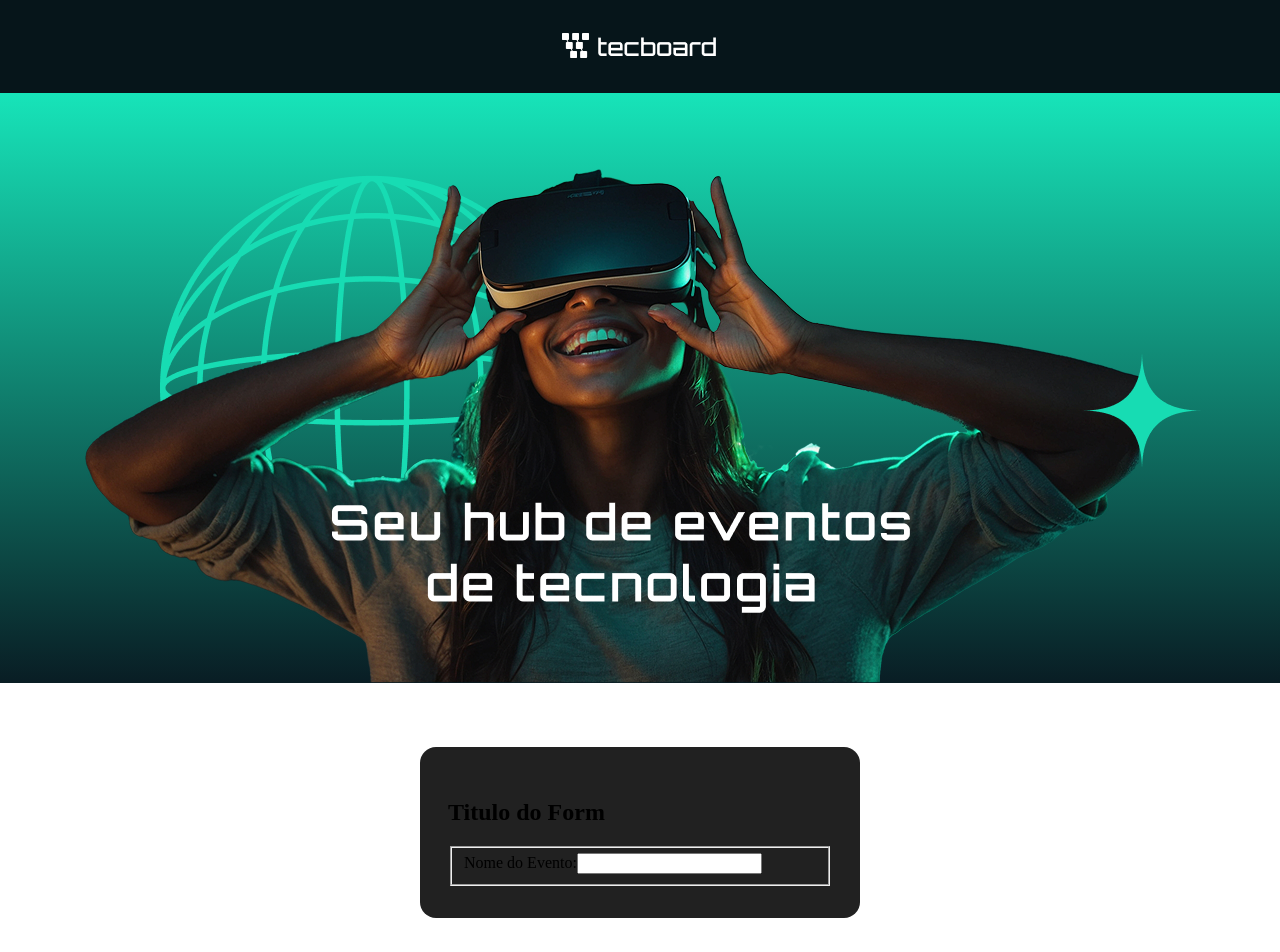
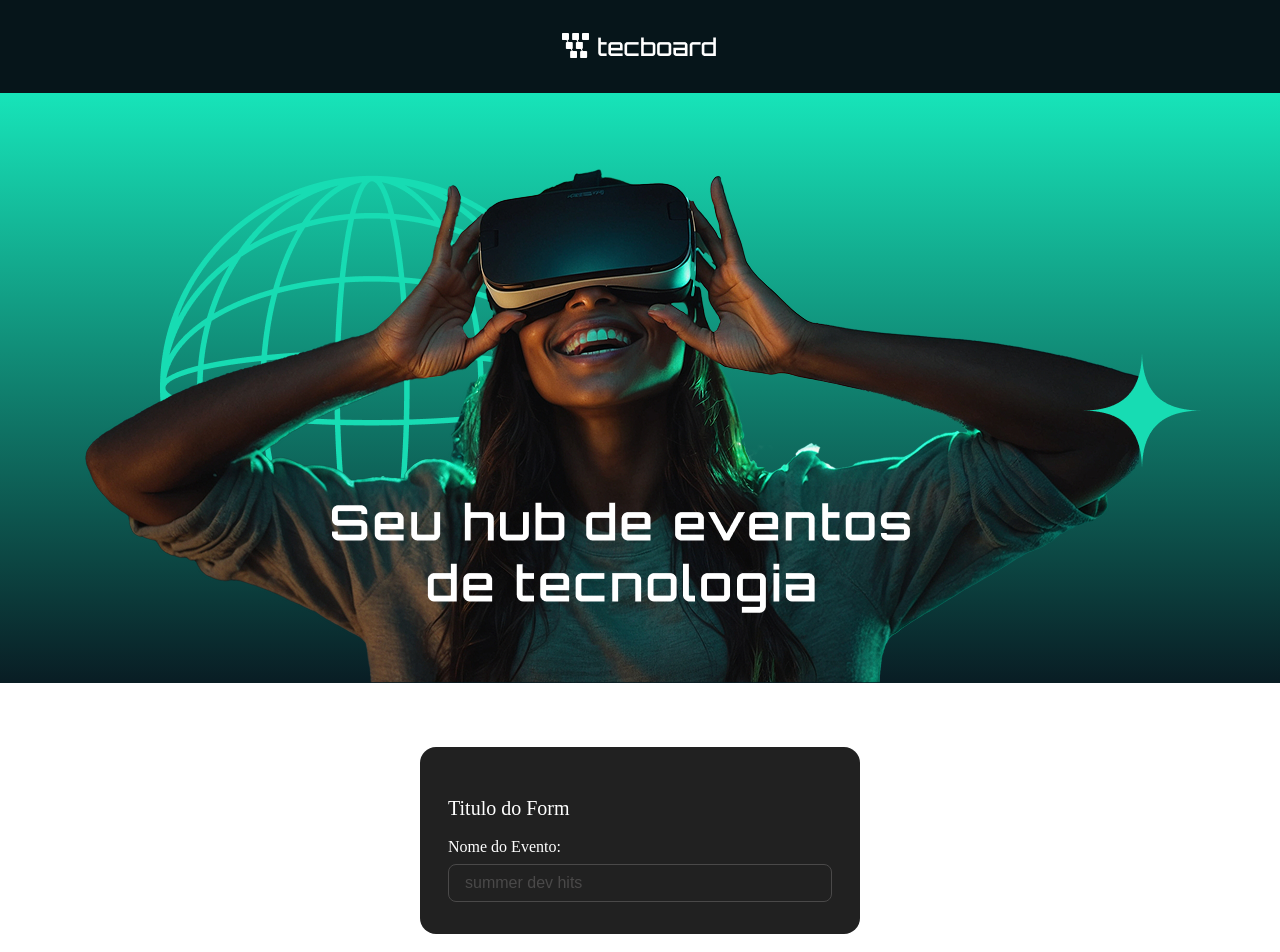
Before and after one commit to Pedrozila/Tecboard, a React (Vite) app: page / in a window 1280 px wide. Shown: the top 952 px of the page. Built offline with nearby package versions, Linux system fonts and the light colour scheme.

Commit message:
feat: add styles for FormularioEvento

```diff
--- a/src/componentes/CampoDeEntrada/campo-de-entrada.estilos.css
+++ b/src/componentes/CampoDeEntrada/campo-de-entrada.estilos.css
@@ -0,0 +1,14 @@
+.campo-entrada-form {
+    border-radius: 8px;
+    background-color: transparent;
+    border: 1px solid #4A4949;
+    font-weight: 400;
+    font-size: 16px;
+    line-height: 120%;
+    color: #ffffff;
+    padding: 8px 16px;
+}
+
+.campo-entrada-form::placeholder {
+    color: #4A4949;
+}
--- a/src/componentes/CampoDeEntrada/index.jsx
+++ b/src/componentes/CampoDeEntrada/index.jsx
@@ -1,5 +1,5 @@
 import './campo-de-entrada.estilos.css';
 
-export function CampoEntrada ({props}) {
-  return <input {...props} />;
+export function CampoEntrada (props) {
+  return <input className="campo-entrada-form" {...props} />;
 }
--- a/src/componentes/CampoDeFormulario/campo-de-formulario.estilos.css
+++ b/src/componentes/CampoDeFormulario/campo-de-formulario.estilos.css
@@ -0,0 +1,8 @@
+.campo-form {
+    display: flex;
+    flex-direction: column;
+    gap: 8px;
+    border: none;
+    padding: 0;
+    margin: 0;
+}
--- a/src/componentes/CampoDeFormulario/index.jsx
+++ b/src/componentes/CampoDeFormulario/index.jsx
@@ -1,5 +1,5 @@
 import './campo-de-formulario.estilos.css';
 
 export function FormularioCampo({ children }) {
-  return <fieldset>{children}</fieldset>;
+  return <fieldset className="campo-form">{children}</fieldset>;
 }
--- a/src/componentes/Label/index.jsx
+++ b/src/componentes/Label/index.jsx
@@ -1,5 +1,7 @@
 import './label.estilos.css';
 
 export function Label ( { children, htmlFor } ) {
-  return <label htmlFor={htmlFor}>{children}</label>;
+  return <label htmlFor={htmlFor} className="label">
+    {children}
+  </label>;
 }
--- a/src/componentes/Label/label.estilos.css
+++ b/src/componentes/Label/label.estilos.css
@@ -0,0 +1,6 @@
+.label {
+    font-weight: 400;
+    font-size: 16px;
+    line-height: 120%;
+    color: #ffffff;
+}
--- a/src/componentes/TituloFormulario/index.jsx
+++ b/src/componentes/TituloFormulario/index.jsx
@@ -1,5 +1,5 @@
 import './titulo-formulario.estilos.css';
 
 export function FormularioTitulo(props) {
-  return <h2 className="formulario-titulo"> {props.children} </h2>;
+  return <h2 className="titulo-formulario"> {props.children} </h2>;
 }
```
